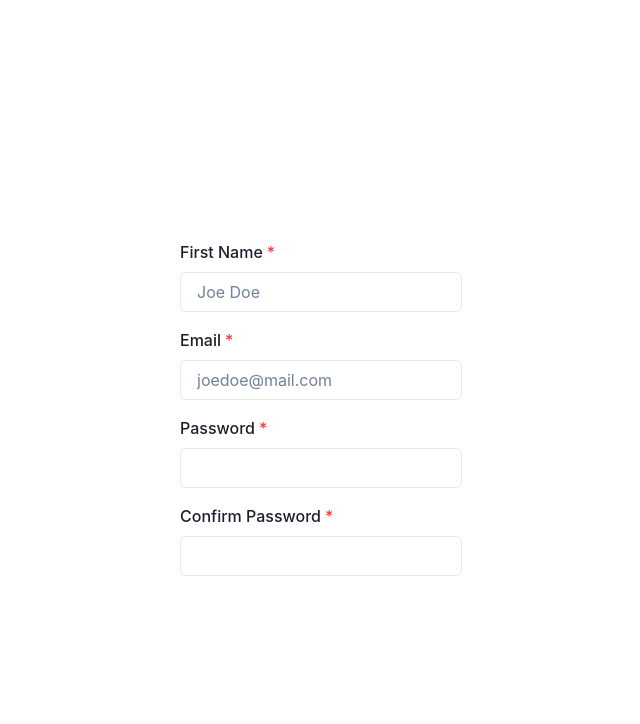
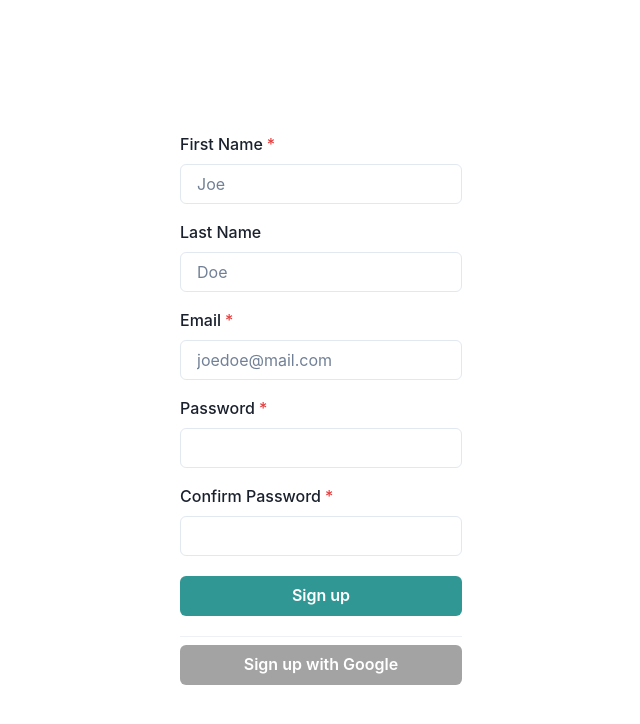
Before and after one commit to DanielAzocarDev/signup-project, a React (Vite) app: page / in a window 1280 px wide. Shown: the top 724 px of the page, without its empty margins (319-959 px from the left). Built offline with nearby package versions, Linux system fonts and the light colour scheme.

Commit message:
signup logic, requests feedback modal, small input validation

```diff
--- a/package.json
+++ b/package.json
@@ -9,6 +9,7 @@
     "preview": "vite preview"
   },
   "dependencies": {
+    "@chakra-ui/icons": "^2.0.12",
     "@chakra-ui/react": "^2.4.1",
     "@emotion/react": "^11",
     "@emotion/styled": "^11",
--- a/src/components/signup/Signup.jsx
+++ b/src/components/signup/Signup.jsx
@@ -1,27 +1,144 @@
-import { FormControl, FormLabel, Input } from '@chakra-ui/react'
-import React from 'react'
+import { useState } from 'react'
+import {
+  Button,
+  Divider,
+  FormControl,
+  FormErrorMessage,
+  FormLabel,
+  Input,
+  Stack,
+  Modal,
+  ModalOverlay,
+  ModalContent,
+  ModalHeader,
+  ModalFooter,
+  ModalBody,
+  ModalCloseButton,
+  Text,
+} from '@chakra-ui/react'
+import { createUserWithEmailAndPassword } from 'firebase/auth'
+import { FirebaseAuth } from '../../firebase/config'
+import { signInWithGoogle } from '../../firebase/provider'
 
 export const Signup = () => {
+
+  const [formData, setFormData] = useState({
+    firstName: '',
+    lastName: '',
+    email: '',
+    password: '',
+    confirmPassword: ''
+  })
+
+  const [isLoading, setIsLoading] = useState(false)
+
+  const [isModalOpen, setIsModalOpen] = useState(false)
+  const [modalMessage, setModalMessage] = useState('')
+  const toggleModal = () => setIsModalOpen(!isModalOpen)
+
+  const [errorMessage, setErrorMessage] = useState('')
+  const [isError, setIsError] = useState(false)
+
+  const handleChange = (e) => {
+    const { name, value } = e.target
+
+    setFormData({
+      ...formData,
+      [name]: value
+    })
+  }
+
+  const handleSubmit = (e) => {
+    e.preventDefault()
+
+    if (formData.password === formData.confirmPassword && formData.password.length > 5) {
+      setIsError(false)
+      setIsLoading(true)
+      createUserWithEmailAndPassword(FirebaseAuth, formData.email, formData.password).then((userCredential) => {
+        setIsLoading(false)
+        const user = userCredential.user;
+        setIsModalOpen(true)
+        setModalMessage('Signup successfully!')
+        console.log(user, 'success')
+      })
+        .catch((error) => {
+          setIsLoading(false)
+          const errorCode = error.code;
+          const errorMessage = error.message;
+          setIsModalOpen(true)
+          setModalMessage('Something when wrong, try again!')
+          console.log(errorCode, errorMessage, 'error')
+        });
+    } else {
+      setErrorMessage('Passwords not valid')
+      setIsError(true)
+    }
+  }
+
+  const loginGoogle = () => {
+    signInWithGoogle().then(() => {
+
+      setIsModalOpen(true)
+      setModalMessage('Login successfully!')
+    }).catch(() => {
+      setIsModalOpen(true)
+      setModalMessage('Something when wrong, try again!')
+    })
+  }
+
   return (
     <>
-      <form>
+      <Stack>
+        <form onSubmit={handleSubmit}>
           <FormControl pt='4' isRequired>
             <FormLabel>First Name</FormLabel>
-          <Input placeholder='Joe Doe' />
+            <Input name='firstName' placeholder='Joe' onChange={handleChange} />
+          </FormControl>
+          <FormControl pt='4'>
+            <FormLabel>Last Name</FormLabel>
+            <Input name='lastName' placeholder='Doe' onChange={handleChange} />
           </FormControl>
           <FormControl pt='4' isRequired>
             <FormLabel>Email</FormLabel>
-          <Input type='email' placeholder='joedoe@mail.com' />
+            <Input name='email' type='email' placeholder='joedoe@mail.com' onChange={handleChange} />
           </FormControl>
           <FormControl pt='4' isRequired>
             <FormLabel>Password</FormLabel>
-          <Input type='password' />
+            <Input name='password' type='password' onChange={handleChange} />
           </FormControl>
-        <FormControl pt='4' isRequired>
+          <FormControl pt='4' isRequired isInvalid={isError}>
             <FormLabel>Confirm Password</FormLabel>
-          <Input type='password' />
+            <Input name='confirmPassword' type='password' onChange={handleChange} />
+            {isError ? <FormErrorMessage>{errorMessage}</FormErrorMessage> : null}
           </FormControl>
+
+          <Button isLoading={isLoading} type='submit' mt='5' w='100%' colorScheme='teal'>
+            Sign up
+          </Button>
         </form>
+        <Divider pt='3' />
+
+        <Button w='100%' colorScheme='blackAlpha' onClick={loginGoogle}>
+          Sign up with Google
+        </Button>
+      </Stack>
+
+      <Modal isOpen={isModalOpen} onClose={toggleModal}>
+        <ModalOverlay />
+        <ModalContent>
+          <ModalHeader>Request Result</ModalHeader>
+          <ModalCloseButton />
+          <ModalBody>
+            <Text fontSize='lg'>{modalMessage}</Text>
+          </ModalBody>
+
+          <ModalFooter>
+            <Button colorScheme='blue' mr={3} onClick={toggleModal}>
+              Close
+            </Button>
+          </ModalFooter>
+        </ModalContent>
+      </Modal>
     </>
   )
 }
--- /dev/null
+++ b/src/firebase/provider.js
@@ -0,0 +1,14 @@
+import { GoogleAuthProvider, signInWithPopup } from "firebase/auth";
+import { FirebaseAuth } from "./config";
+
+const googleProvider = new GoogleAuthProvider();
+
+export const signInWithGoogle = async () => {
+  try {
+    const result = await signInWithPopup(FirebaseAuth, googleProvider);
+    const credentials = GoogleAuthProvider.credentialFromResult(result);
+    console.log(credentials, result);
+  } catch (error) {
+    console.log(error);
+  }
+};
```
Also changed, not shown: 1 other file (tests, documents, lock files or other folders). Lines whose indentation alone changed are shown as unchanged.
